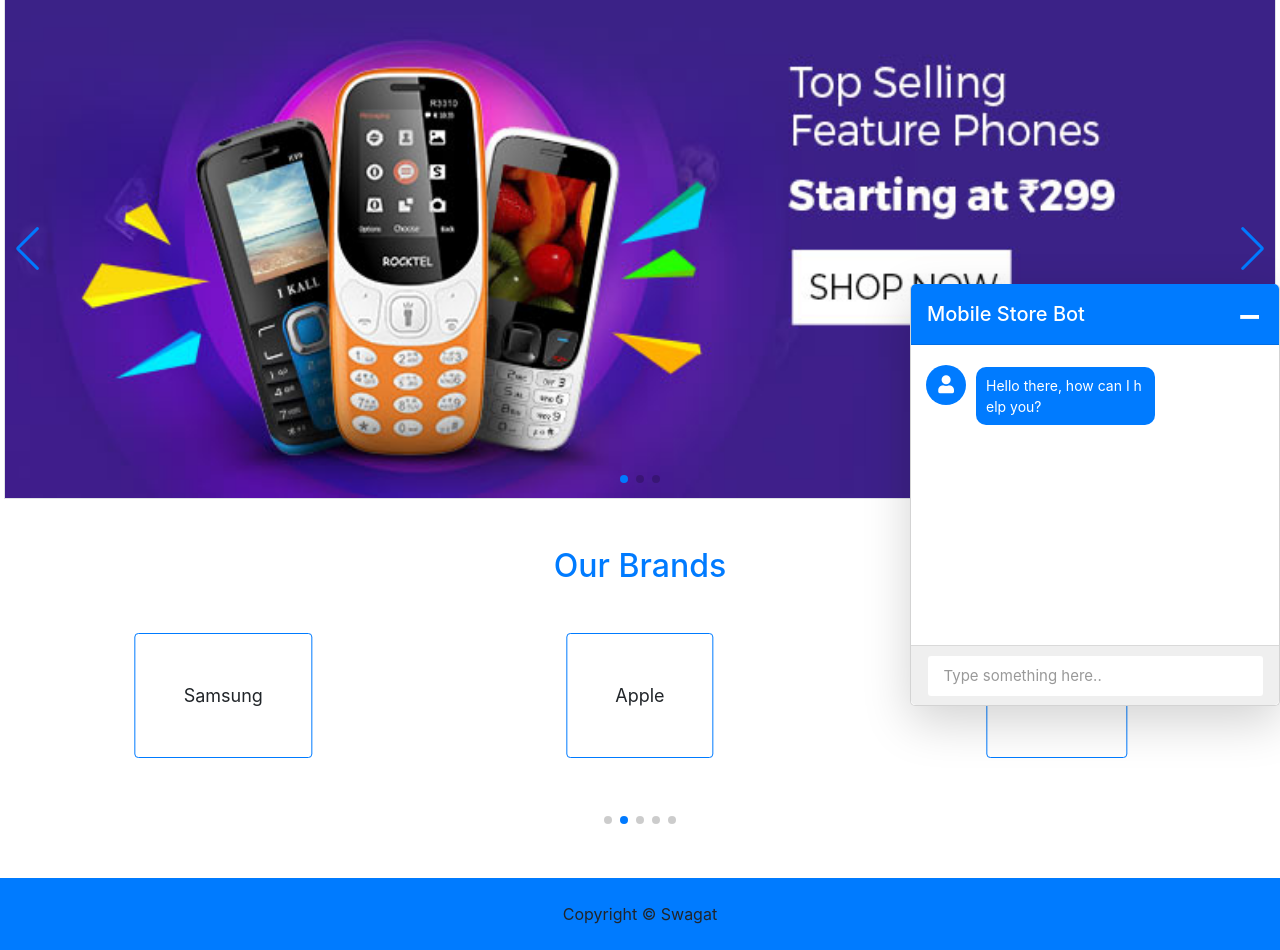
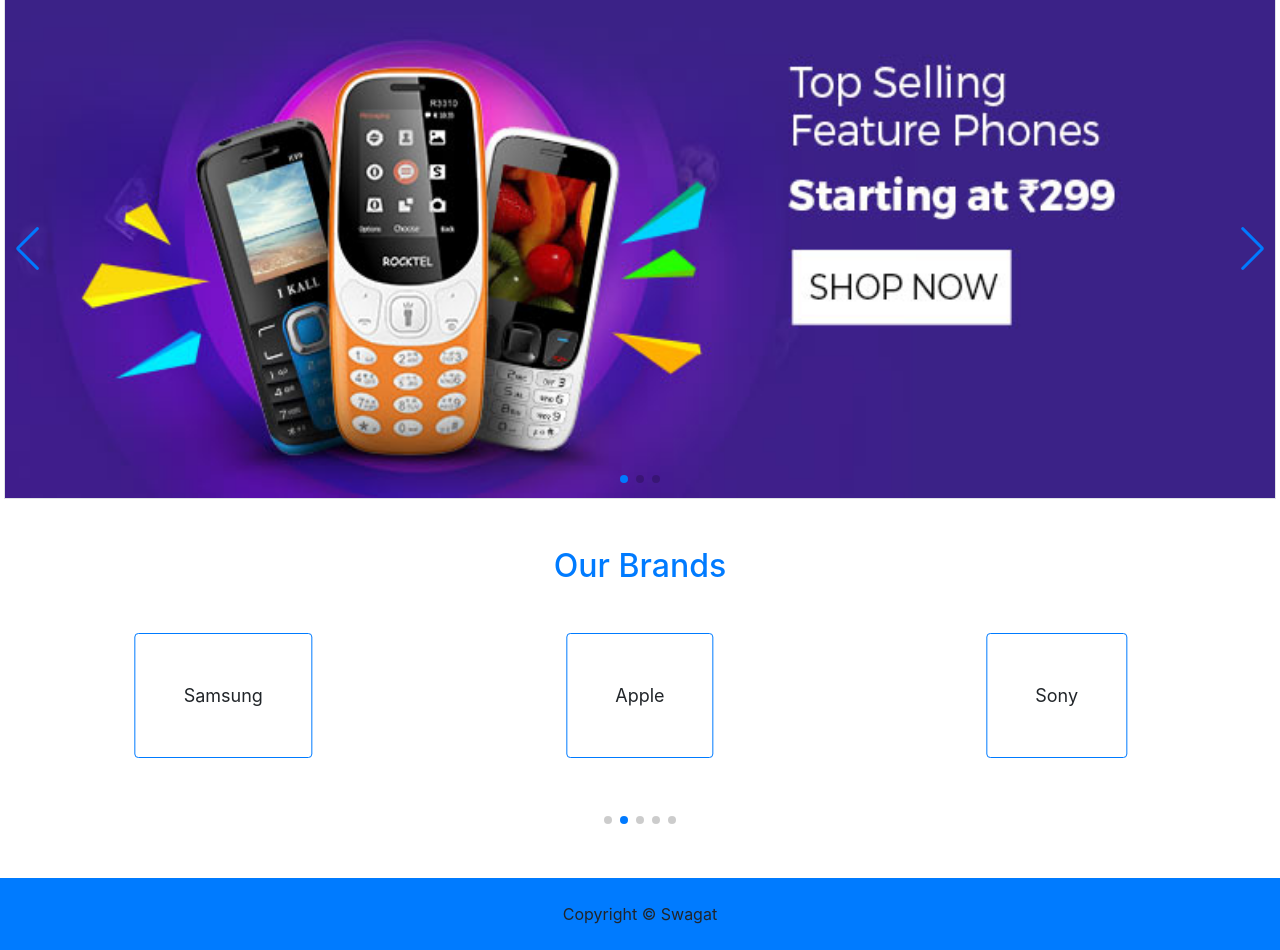
Before and after one commit to Swagat-design/MS3, a PHP site: page /swagat-project-main/ in a window 1280 px wide. Shown: the part 94-1044 px from the top of the page. Run offline with PHP 8.4, Linux system fonts and the light colour scheme; data comes from the database, SQL or seed files in the repository.

Commit message:
Pushing old changes

```diff
--- a/css/chat-bot-style.css
+++ /dev/null
@@ -1,146 +0,0 @@
-@import url('https://fonts.googleapis.com/css2?family=Poppins:wght@200;300;400;500;600;700&display=swap');
-
-#chat-bot::selection{
-    color: #fff;
-    background: #007bff;
-}
-
-#chat-bot::-webkit-scrollbar{
-    width: 3px;
-    border-radius: 25px;
-}
-#chat-bot::-webkit-scrollbar-track{
-    background: #f1f1f1;
-}
-#chat-bot::-webkit-scrollbar-thumb{
-    background: #ddd;
-}
-#chat-bot::-webkit-scrollbar-thumb:hover{
-    background: #ccc;
-}
-
-#chat-bot .wrapper{
-    width: 370px;
-    background: #fff;
-    border-radius: 5px;
-    border: 1px solid lightgrey;
-    border-top: 0px;
-}
-#chat-bot .wrapper .title{
-    background: #007bff;
-    color: #fff;
-    font-size: 20px;
-    font-weight: 500;
-    line-height: 60px;
-    text-align: center;
-    border-bottom: 1px solid #006fe6;
-    border-radius: 5px 5px 0 0;
-}
-#chat-bot .wrapper .form{
-    padding: 20px 15px;
-    min-height: 300px;
-    max-height: 400px;
-    overflow-y: auto;
-}
-#chat-bot .wrapper .form .inbox{
-    width: 100%;
-    display: flex;
-    align-items: baseline;
-}
-#chat-bot .wrapper .form .user-inbox{
-    justify-content: flex-end;
-    margin: 13px 0;
-}
-#chat-bot .wrapper .form .inbox .icon{
-    height: 40px;
-    width: 40px;
-    color: #fff;
-    text-align: center;
-    line-height: 40px;
-    border-radius: 50%;
-    font-size: 18px;
-    background: #007bff;
-}
-#chat-bot .wrapper .form .inbox .msg-header{
-    max-width: 53%;
-    margin-left: 10px;
-}
-#chat-bot .form .inbox .msg-header p{
-    color: #fff;
-    background: #007bff;
-    border-radius: 10px;
-    padding: 8px 10px;
-    font-size: 14px;
-    word-break: break-all;
-}
-#chat-bot .form .user-inbox .msg-header p{
-    color: #333;
-    background: #efefef;
-}
-#chat-bot .wrapper .typing-field{
-    display: flex;
-    height: 60px;
-    width: 100%;
-    align-items: center;
-    justify-content: space-evenly;
-    background: #efefef;
-    border-top: 1px solid #d9d9d9;
-    border-radius: 0 0 5px 5px;
-}
-#chat-bot .wrapper .typing-field .input-data{
-    height: 40px;
-    width: 335px;
-    position: relative;
-}
-#chat-bot .wrapper .typing-field .input-data input{
-    height: 100%;
-    width: 100%;
-    outline: none;
-    border: 1px solid transparent;
-    padding: 0 80px 0 15px;
-    border-radius: 3px;
-    font-size: 15px;
-    background: #fff;
-    transition: all 0.3s ease;
-}
-#chat-bot .typing-field .input-data input:focus{
-    border-color: rgba(0,123,255,0.8);
-}
-#chat-bot .input-data input::placeholder{
-    color: #999999;
-    transition: all 0.3s ease;
-}
-#chat-bot .input-data input:focus::placeholder{
-    color: #bfbfbf;
-}
-#chat-bot .wrapper .typing-field .input-data button{
-    position: absolute;
-    right: 5px;
-    top: 50%;
-    height: 30px;
-    width: 65px;
-    color: #fff;
-    font-size: 16px;
-    cursor: pointer;
-    outline: none;
-    opacity: 0;
-    pointer-events: none;
-    border-radius: 3px;
-    background: #007bff;
-    border: 1px solid #007bff;
-    transform: translateY(-50%);
-    transition: all 0.3s ease;
-}
-#chat-bot .wrapper .typing-field .input-data input:valid ~ button{
-    opacity: 1;
-    pointer-events: auto;
-}
-#chat-bot .typing-field .input-data button:hover{
-    background: #006fef;
-}
-#chat-bot{
-    position: fixed;
-    bottom: 0;
-    right: 0;
-    z-index: 9;
-}
--- a/index.php
+++ b/index.php
@@ -17,7 +17,6 @@ $brandQuery = mysqli_query($con,$brandSql);
 <link rel="stylesheet" href="https://stackpath.bootstrapcdn.com/bootstrap/4.5.2/css/bootstrap.min.css">
 <link rel="stylesheet" href="https://maxcdn.bootstrapcdn.com/font-awesome/4.7.0/css/font-awesome.min.css">
 <script src="https://code.jquery.com/jquery-3.5.1.min.js"></script>
-<link rel="stylesheet" href="css/chat-bot-style.css"/>
 <!script src="https://cdn.jsdelivr.net/npm/popper.js@1.16.1/dist/umd/popper.min.js"></script>
 <script src="https://stackpath.bootstrapcdn.com/bootstrap/4.5.2/js/bootstrap.min.js"></script>
 <!link rel="stylesheet" href="css/bootstrap.min.css"/>
@@ -178,59 +177,6 @@ margin-left: auto;
         </div>
     </footer>
 
-    <div id="chat-bot">
-        <div class="wrapper shadow-lg">
-            <div class="title d-flex justify-content-sm-between px-3">
-                Mobile Store Bot
-                <span style="font-size: 40px; cursor: pointer" class="hide-bot">&#x2212;</span>
-            </div>
-            <div class="form">
-                <div class="bot-inbox inbox">
-                    <div class="icon">
-                        <i class="fas fa-user"></i>
-                    </div>
-                    <div class="msg-header">
-                        <p>Hello there, how can I help you?</p>
-                    </div>
-                </div>
-            </div>
-            <div class="typing-field">
-                <div class="input-data">
-                    <input id="data" type="text" placeholder="Type something here.." required>
-                    <button id="send-btn">Send</button>
-                </div>
-            </div>
-        </div>
-    </div>
-
-    <script>
-        $(document).ready(function(){
-            $(".hide-bot").click(function(){
-                $("#chat-bot .form").toggle('slow');
-                $("#chat-bot .typing-field").toggle('slow');
-            });
-            $("#send-btn").on("click", function(){
-                $value = $("#data").val();
-                $msg = '<div class="user-inbox inbox"><div class="msg-header"><p>'+ $value +'</p></div></div>';
-                $(".form").append($msg);
-                $("#data").val('');
-
-                // start ajax code
-                $.ajax({
-                    url: 'message.php',
-                    type: 'POST',
-                    data: 'text='+$value,
-                    success: function(result){
-                        $replay = '<div class="bot-inbox inbox"><div class="icon"><i class="fas fa-user"></i></div><div class="msg-header"><p>'+ result +'</p></div></div>';
-                        $(".form").append($replay);
-                        // when chat goes down the scroll bar automatically comes to the bottom
-                        $(".form").scrollTop($(".form")[0].scrollHeight);
-                    }
-                });
-            });
-        });
-    </script>
-
     <script>var CURRENCY = '<?php echo CURRENCY; ?>';</script>
 
      <!-- Swiper JS -->
```
Also changed, not shown: message.php (deleted, +0 -23 lines), sql/chatbot.sql (deleted, +0 -42 lines), change.sql (renamed from sql/change.sql).
